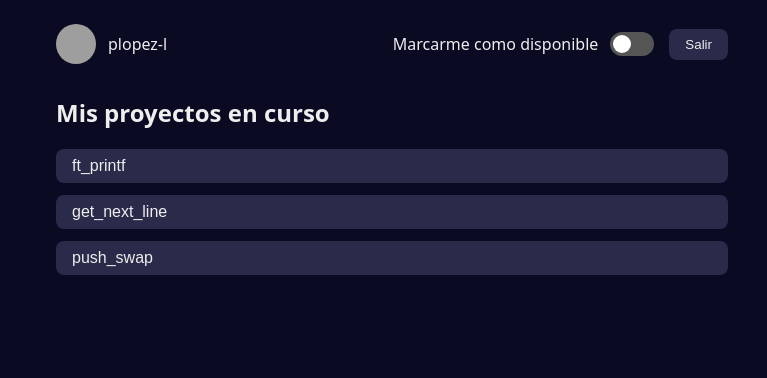
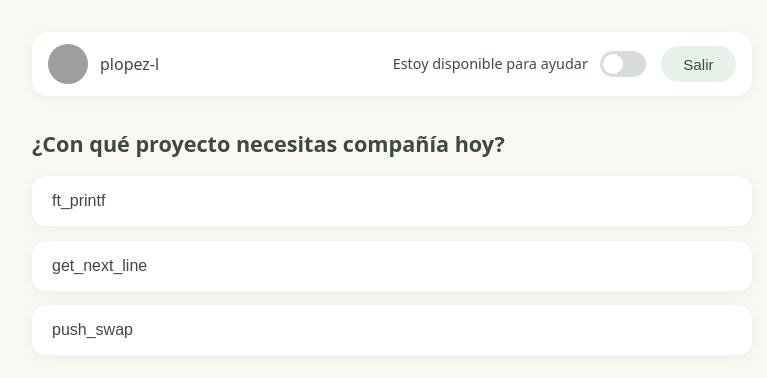
Before and after one commit to LeoDanoGG/hackathon-peers, a React (Vite) app in the folder front/: page / in a window 1280 px wide. Both pictures are taken after a click on the button "Entrar con 42". Shown: the top 378 px of the page, without its empty margins (248-1015 px from the left). Built offline with nearby package versions, Linux system fonts and the light colour scheme; no server answers; grey boxes are pictures that could not be loaded.

Commit message:
Redesign UI with calm light

```diff
--- a/front/src/App.jsx
+++ b/front/src/App.jsx
@@ -23,7 +23,7 @@ export default function App() {
 
       {project ? (
         <>
-          <button className="link" onClick={() => setProject(null)}>← Cambiar de proyecto</button>
+          <button className="link" onClick={() => setProject(null)}>← Ver otros proyectos</button>
           <PeerList project={project} />
         </>
       ) : (
--- a/front/src/components/AvailabilityToggle.jsx
+++ b/front/src/components/AvailabilityToggle.jsx
@@ -22,7 +22,7 @@ export default function AvailabilityToggle() {
 
   return (
     <label className="switch-row">
-      <span>Marcarme como disponible</span>
+      <span>Estoy disponible para ayudar</span>
       <input type="checkbox" className="switch" checked={available} onChange={toggle} disabled={saving} />
     </label>
   )
--- a/front/src/components/Login.jsx
+++ b/front/src/components/Login.jsx
@@ -2,7 +2,7 @@ export default function Login({ onLogin }) {
   return (
     <main className="center">
       <h1>hackathon-peers</h1>
-      <p>Descubre quién está haciendo tu mismo proyecto en el cluster.</p>
+      <p>¿Te has atascado con un proyecto? Aquí hay alguien dispuesto a echarte una mano. Y tú también puedes ofrecer la tuya.</p>
       <button className="primary" onClick={onLogin}>Entrar con 42</button>
     </main>
   )
--- a/front/src/components/PeerList.jsx
+++ b/front/src/components/PeerList.jsx
@@ -17,8 +17,8 @@ export default function PeerList({ project }) {
 
   return (
     <section>
-      <h2>{project.name} — compañeros</h2>
-      {peers.length === 0 && <p>Nadie más está con este proyecto ahora.</p>}
+      <h2>Personas dispuestas a echarte una mano con {project.name}</h2>
+      {peers.length === 0 && <p>Ahora mismo no hay nadie con este proyecto... pero puedes volver a preguntar más tarde.</p>}
       <ul className="peer-list">
         {peers.map((peer) => (
           <li key={peer.login} className="peer-card">
@@ -28,7 +28,7 @@ export default function PeerList({ project }) {
               <p>{peer.location ? `Puesto: ${peer.location}` : 'No está en el cluster'}</p>
             </div>
             <span className={peer.available ? 'badge on' : 'badge off'}>
-              {peer.available ? 'Disponible' : 'Ocupado'}
+              {peer.available ? 'Disponible' : 'Ahora no disponible'}
             </span>
           </li>
         ))}
--- a/front/src/components/ProjectSelect.jsx
+++ b/front/src/components/ProjectSelect.jsx
@@ -16,8 +16,8 @@ export default function ProjectSelect({ onSelect }) {
 
   return (
     <section>
-      <h2>Mis proyectos en curso</h2>
-      {projects.length === 0 && <p>No tienes proyectos en curso.</p>}
+      <h2>¿Con qué proyecto necesitas compañía hoy?</h2>
+      {projects.length === 0 && <p>No tienes proyectos en curso. ¡Buen momento para descansar!</p>}
       <ul className="project-list">
         {projects.map((p) => (
           <li key={p.id}>
--- a/front/src/styles.css
+++ b/front/src/styles.css
@@ -2,9 +2,10 @@
 
 body {
   margin: 0;
-  font-family: system-ui, sans-serif;
-  background: #0a0a23;
-  color: #eee;
+  font-family: system-ui, -apple-system, 'Segoe UI', sans-serif;
+  background: #faf8f3;
+  color: #3d4a44;
+  line-height: 1.5;
 }
 
 .center {
@@ -15,65 +16,120 @@ body {
   justify-content: center;
   gap: 1rem;
   text-align: center;
+  padding: 2rem;
 }
 
+.center p { max-width: 420px; color: #7a8b82; }
+
 .container {
-  max-width: 720px;
+  max-width: 760px;
   margin: 0 auto;
-  padding: 1.5rem;
+  padding: 2rem 1.25rem;
 }
+
+h1 { font-size: 2rem; margin: 0; }
+h2 { font-size: 1.35rem; margin: 0 0 1rem; color: #3d4a44; }
 
 button {
   cursor: pointer;
   border: none;
-  border-radius: 8px;
-  padding: 0.5rem 1rem;
-  background: #2a2a4a;
-  color: #eee;
+  border-radius: 999px;
+  padding: 0.6rem 1.4rem;
+  background: #e8f2ea;
+  color: #3d4a44;
+  font-size: 0.95rem;
 }
 
-button.primary { background: #00babc; color: #0a0a23; font-weight: 700; }
-button.link { background: none; padding: 0; text-decoration: underline; margin-bottom: 1rem; }
+button.primary {
+  background: #00babc;
+  color: #fff;
+  font-weight: 600;
+  padding: 0.8rem 1.8rem;
+}
+
+button.link { background: none; padding: 0; color: #00babc; margin-bottom: 1.25rem; }
 
 .topbar {
   display: flex;
   align-items: center;
   gap: 0.75rem;
+  flex-wrap: wrap;
+  background: #fff;
+  border-radius: 16px;
+  padding: 0.75rem 1rem;
+  box-shadow: 0 2px 12px rgba(61, 74, 68, 0.06);
   margin-bottom: 2rem;
 }
 
 .avatar { width: 40px; height: 40px; border-radius: 50%; object-fit: cover; }
 
-.project-list, .peer-list { list-style: none; padding: 0; display: grid; gap: 0.75rem; }
+.project-list, .peer-list {
+  list-style: none;
+  padding: 0;
+  margin: 0;
+  display: grid;
+  gap: 0.9rem;
+}
 
-.project { width: 100%; text-align: left; font-size: 1rem; }
+.peer-list {
+  grid-template-columns: repeat(auto-fill, minmax(220px, 1fr));
+}
+
+.project {
+  width: 100%;
+  text-align: left;
+  font-size: 1rem;
+  background: #fff;
+  border-radius: 14px;
+  box-shadow: 0 2px 12px rgba(61, 74, 68, 0.06);
+  padding: 1rem 1.25rem;
+}
 
 .peer-card {
   display: flex;
+  flex-direction: column;
   align-items: center;
-  gap: 1rem;
-  background: #1a1a3a;
-  padding: 0.75rem 1rem;
-  border-radius: 10px;
+  text-align: center;
+  gap: 0.5rem;
+  background: #fff;
+  padding: 1.5rem 1rem;
+  border-radius: 16px;
+  box-shadow: 0 2px 12px rgba(61, 74, 68, 0.06);
 }
 
-.peer-card img { width: 48px; height: 48px; border-radius: 50%; object-fit: cover; }
+.peer-card img { width: 64px; height: 64px; border-radius: 50%; object-fit: cover; }
 .peer-card > div { flex: 1; }
-.peer-card p { margin: 0.25rem 0 0; color: #aaa; }
+.peer-card p { margin: 0.25rem 0 0.5rem; color: #7a8b82; font-size: 0.9rem; }
 
-.badge { padding: 0.25rem 0.75rem; border-radius: 999px; font-size: 0.8rem; }
-.badge.on { background: #00babc33; color: #00e5e7; }
-.badge.off { background: #55555555; color: #aaa; }
+.badge {
+  display: inline-flex;
+  align-items: center;
+  gap: 0.4rem;
+  padding: 0.3rem 0.9rem;
+  border-radius: 999px;
+  font-size: 0.8rem;
+  background: #f0efec;
+  color: #8a948e;
+}
+
+.badge.on { background: #e8f2ea; color: #4a8f6a; }
+.badge.on::before {
+  content: '';
+  width: 8px;
+  height: 8px;
+  border-radius: 50%;
+  background: #6fbf8f;
+}
 
 /* Interruptor tipo switch */
-.switch-row { display: flex; align-items: center; gap: 0.5rem; margin-left: auto; }
+.switch-row { display: flex; align-items: center; gap: 0.5rem; margin-left: auto; font-size: 0.9rem; }
 
 .switch {
   appearance: none;
-  width: 44px;
-  height: 24px;
+  width: 46px;
+  height: 26px;
   border-radius: 999px;
-  background: #555;
+  background: #d8ddd9;
   position: relative;
   cursor: pointer;
   transition: background 0.2s;
@@ -84,8 +140,8 @@ button.link { background: none; padding: 0; text-decoration: underline; margin-b
   position: absolute;
   top: 3px;
   left: 3px;
-  width: 18px;
-  height: 18px;
+  width: 20px;
+  height: 20px;
   border-radius: 50%;
   background: #fff;
   transition: transform 0.2s;
@@ -93,3 +149,8 @@ button.link { background: none; padding: 0; text-decoration: underline; margin-b
 
 .switch:checked { background: #00babc; }
 .switch:checked::after { transform: translateX(20px); }
+
+@media (max-width: 560px) {
+  .peer-list { grid-template-columns: 1fr; }
+  .switch-row { margin-left: 0; width: 100%; justify-content: space-between; }
+}
```
Also changed, not shown: 1 other file (tests, documents, lock files or other folders).
